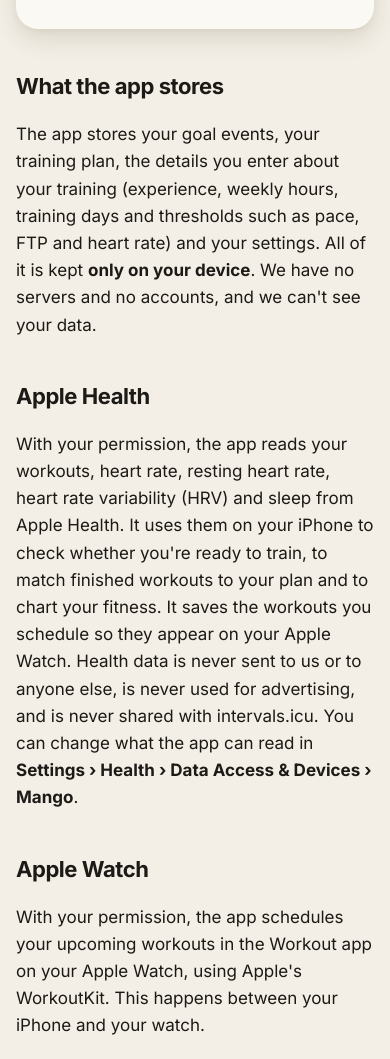
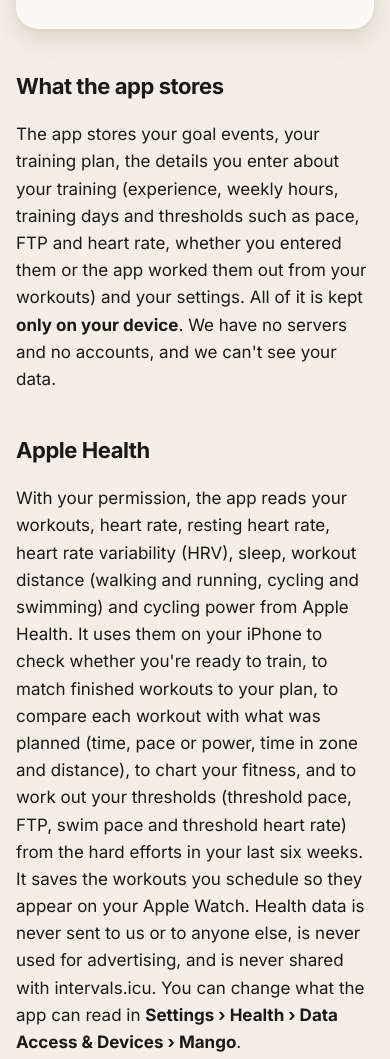
Before and after one commit to c7j8jmcc69-debug/mango, a plain HTML site: page privacy.html in a window 390 px wide. Shown: the part 600-1659 px from the top of the page. Drawn offline with Linux system fonts and the light colour scheme.

Commit message:
Privacy policy: workout distance and cycling power from Apple Health, used on the iPhone for workout comparisons and thresholds

```diff
--- a/privacy.html
+++ b/privacy.html
@@ -16,10 +16,10 @@
 <div class="card"><p><strong>The short version:</strong> we don't collect any of your data. Your plan, your health data and your settings stay on your iPhone. The only time anything leaves it is when you choose to connect intervals.icu, and then only your planned rides go to your own intervals.icu calendar.</p></div>
 
 <h2>What the app stores</h2>
-<p>The app stores your goal events, your training plan, the details you enter about your training (experience, weekly hours, training days and thresholds such as pace, FTP and heart rate) and your settings. All of it is kept <strong>only on your device</strong>. We have no servers and no accounts, and we can't see your data.</p>
+<p>The app stores your goal events, your training plan, the details you enter about your training (experience, weekly hours, training days and thresholds such as pace, FTP and heart rate, whether you entered them or the app worked them out from your workouts) and your settings. All of it is kept <strong>only on your device</strong>. We have no servers and no accounts, and we can't see your data.</p>
 
 <h2>Apple Health</h2>
-<p>With your permission, the app reads your workouts, heart rate, resting heart rate, heart rate variability (HRV) and sleep from Apple Health. It uses them on your iPhone to check whether you're ready to train, to match finished workouts to your plan and to chart your fitness. It saves the workouts you schedule so they appear on your Apple Watch. Health data is never sent to us or to anyone else, is never used for advertising, and is never shared with intervals.icu. You can change what the app can read in <strong>Settings › Health › Data Access &amp; Devices › Mango</strong>.</p>
+<p>With your permission, the app reads your workouts, heart rate, resting heart rate, heart rate variability (HRV), sleep, workout distance (walking and running, cycling and swimming) and cycling power from Apple Health. It uses them on your iPhone to check whether you're ready to train, to match finished workouts to your plan, to compare each workout with what was planned (time, pace or power, time in zone and distance), to chart your fitness, and to work out your thresholds (threshold pace, FTP, swim pace and threshold heart rate) from the hard efforts in your last six weeks. It saves the workouts you schedule so they appear on your Apple Watch. Health data is never sent to us or to anyone else, is never used for advertising, and is never shared with intervals.icu. You can change what the app can read in <strong>Settings › Health › Data Access &amp; Devices › Mango</strong>.</p>
 
 <h2>Apple Watch</h2>
 <p>With your permission, the app schedules your upcoming workouts in the Workout app on your Apple Watch, using Apple's WorkoutKit. This happens between your iPhone and your watch.</p>
```
